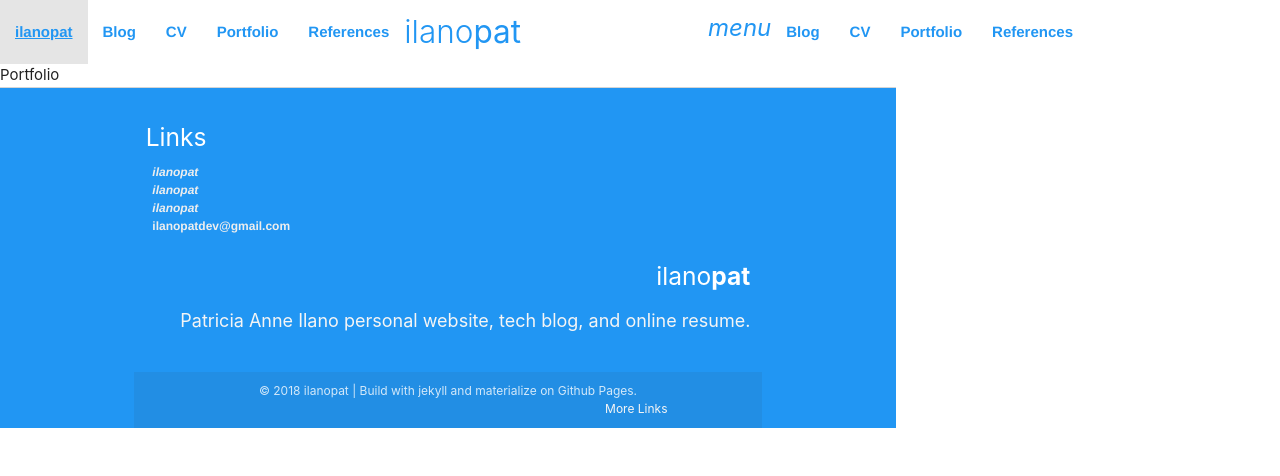
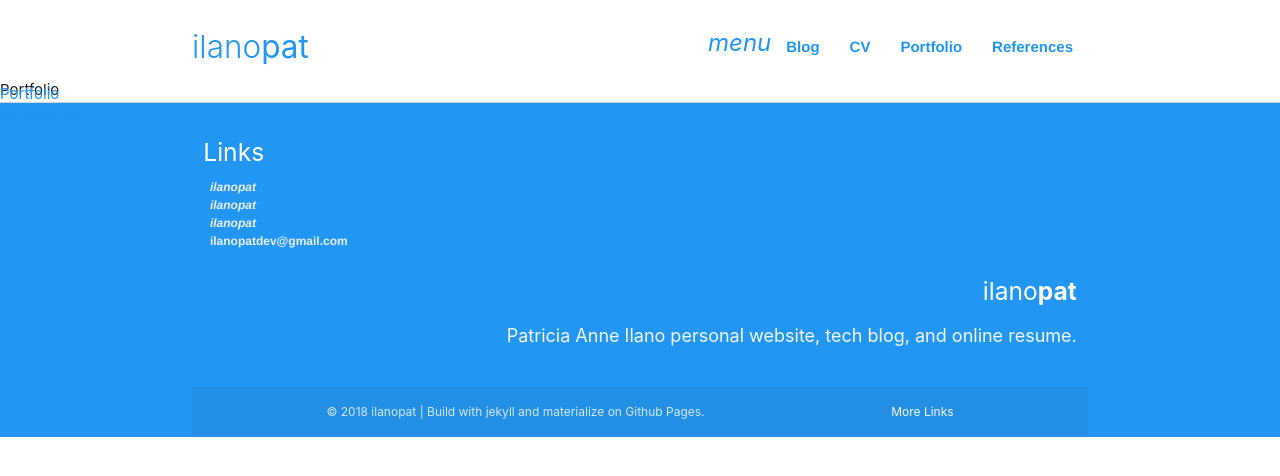
Before and after one commit to ilanopat/ilanopat.github.io, a Jekyll site: the page built from portfolio/index.html, in a window 1280 px wide. Shown: the top 476 px of the page. Built offline with Jekyll 4.4.1, drawn with Linux system fonts in a browser that asks for light colours; nearby versions of some CDN libraries.

Commit message:
Materialize nav

```diff
--- a/_includes/footer.html
+++ b/_includes/footer.html
@@ -15,7 +15,7 @@
         </div>
     </div>
     <div class="footer-copyright">
-        <div class="container center-align">
+        <div class="container">
             © 2018 ilanopat | Build with jekyll and materialize on Github Pages.
             <a class="grey-text text-lighten-4 right" href="#!">More Links</a>
         </div>
--- a/_includes/header.html
+++ b/_includes/header.html
@@ -1,12 +1,6 @@
 <div class="navbar-fixed">
     <nav class="white blue-text z-depth-0">
-        <ul id="slide-out" class="side-nav">
-            <li><a href="/" class="blue-text">{{ site.logo }}</a></li>
-            <li><a href="/blog" class="blue-text">Blog</a></li>
-            <li><a class="blue-text" href="/cv">CV</a></li>
-            <li><a class="blue-text" href="/portfolio">Portfolio</a></li>
-            <li><a class="blue-text" href="/references">References</a></li>
-        </ul>
+
         <div class="container container-large">
         <a href="/" class="brand-logo blue-text"><span class="light blue-text">{{ site.logo }}</span></a>
         <ul class="right hide-on-med-and down">
@@ -15,7 +9,14 @@
             <li><a href="/portfolio" class="blue-text">Portfolio</a></li>
             <li><a href="/references" class="blue-text">References</a></li>
         </ul>
-        <a href="#" data-activates="slide-out" class="button-collapse right blue-text"><i class="material-icons">menu</i></a>
+        <a href="#" data-target="slide-out" class="button-collapse right blue-text"><i class="material-icons">menu</i></a>
         </div>
     </nav>
+    <ul id="slide-out" class="side-nav">
+        <li><a href="/" class="blue-text">{{ site.logo }}</a></li>
+        <li><a href="/blog" class="blue-text">Blog</a></li>
+        <li><a class="blue-text" href="/cv">CV</a></li>
+        <li><a class="blue-text" href="/portfolio">Portfolio</a></li>
+        <li><a class="blue-text" href="/references">References</a></li>
+    </ul>
 </div>
--- a/css/style.css
+++ b/css/style.css
@@ -1,6 +1,6 @@
 body{
-    margin: 60px auto;
-    width: 70%;
+    margin: 0px auto !important;
+    width: 100%;
 }
 
 nav ul, footer ul{
```
